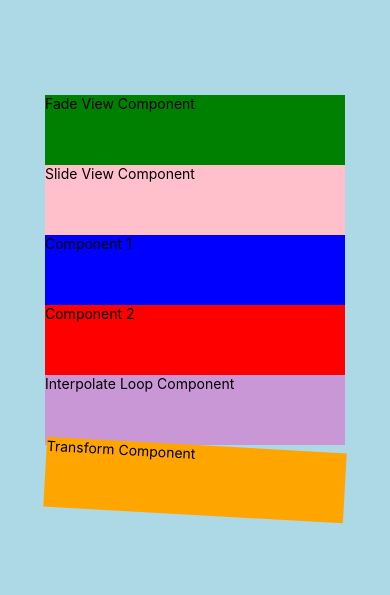
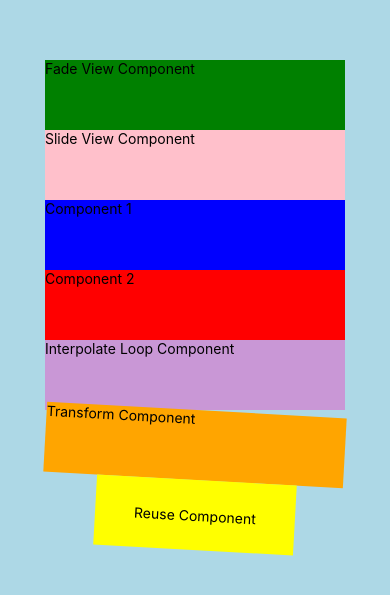
Before and after one commit to trquangtien/rn-animation, a React Native app: screen / in a window 390 px wide. Shown: the part 117-712 px from the top of the page. Built offline with nearby package versions, Linux system fonts and the light colour scheme.

Commit message:
How to reuse animation component

```diff
--- a/components/animation.component.js
+++ b/components/animation.component.js
@@ -5,6 +5,7 @@ import Left2RightView from './left2right-view.component';
 import MultipleAnimation from './multiple-animation.view.component';
 import Interpolate from './interpolate.component';
 import Transform from './transform.component';
+import ReuseComponent from './reuse.component';
 
 export default class Animation extends React.Component {
   render() {
@@ -21,6 +22,11 @@ export default class Animation extends React.Component {
         <MultipleAnimation />
         <Interpolate />
         <Transform />
+
+        {/* Reuse component */}
+        <ReuseComponent style={{ width: 200, justifyContent: 'center', alignItems: 'center', backgroundColor: 'yellow' }}>
+          <Text>Reuse Component</Text>
+        </ReuseComponent>
       </View>
     );
   }
--- /dev/null
+++ b/components/reuse.component.js
@@ -0,0 +1,39 @@
+import React from 'react';
+import { Animated, View, Text } from 'react-native';
+
+export default class ReuseComponent extends React.Component {
+  constructor(props) {
+    super(props);
+    this.state = {
+      transform: new Animated.Value(0)
+    };
+  }
+
+  componentDidMount() {
+    const rotateAnim1 = Animated.timing(this.state.transform, { toValue: 1, duration: 1000 });
+    const rotateAnim2 = Animated.timing(this.state.transform, { toValue: 0, duration: 1000 });
+
+    const sequenceRotate = Animated.sequence([rotateAnim1, rotateAnim2]);
+    Animated.loop(sequenceRotate).start();
+  }
+
+  render() {
+    let rotate = this.state.transform.interpolate({
+      inputRange: [0, 1],
+      outputRange: ['-15deg', '15deg']
+    });
+
+    return (
+      <Animated.View
+        style={{
+          width: 300,
+          height: 70,
+          backgroundColor: 'purple',
+          transform: [{ rotate }],
+          ...this.props.style
+        }}>
+        {this.props.children}
+      </Animated.View>
+    );
+  }
+}
```
